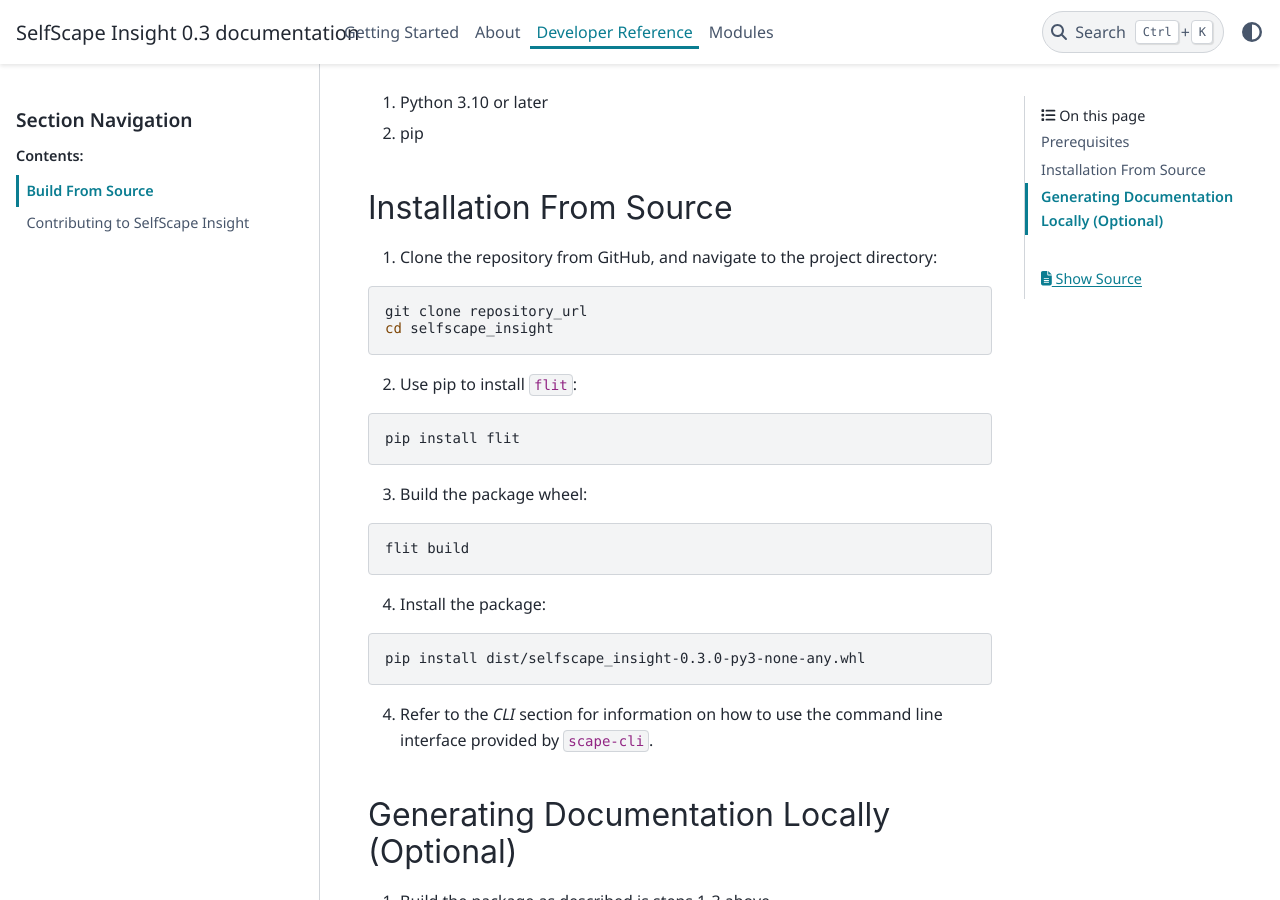
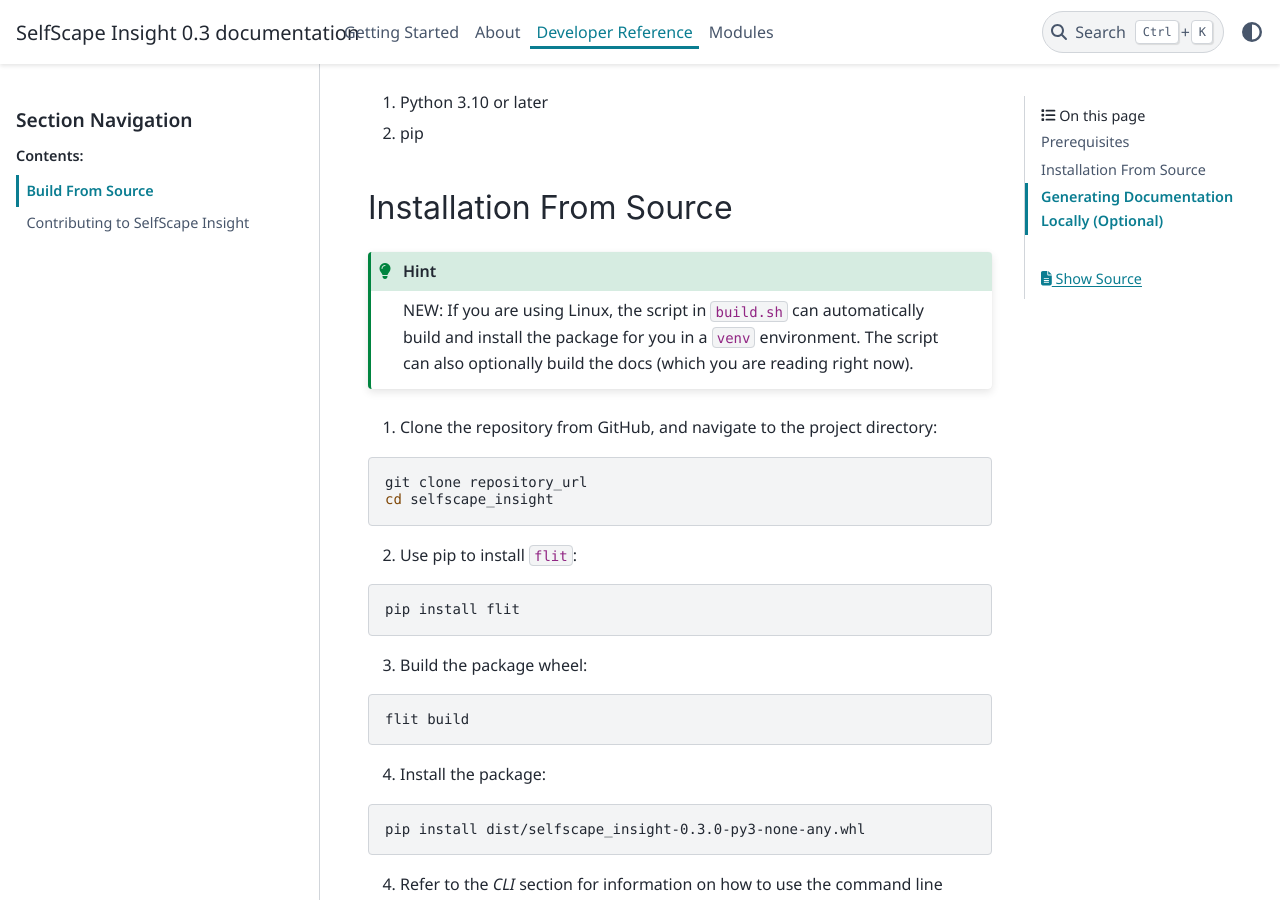
Before and after one commit to mindsresearch/between_bytes, a Sphinx documentation site: the page built from docs/devs/building.rst, in a window 1280 px wide and 900 px high, scrolled down 478 px. Built offline with Sphinx 7.4.7 and the PyData theme 0.15.4, drawn with Linux system fonts in a browser that asks for light colours.

Commit message:
DOCS: Continue work on docs

```diff
--- a/docs/conf.py
+++ b/docs/conf.py
@@ -18,7 +18,7 @@
 # -- General configuration ---------------------------------------------------
 # https://www.sphinx-doc.org/en/master/usage/configuration.html#general-configuration
 
-extensions = ['sphinx.ext.autodoc', 'sphinx.ext.coverage', 'sphinx.ext.napoleon', 'sphinx_design']
+extensions = ['sphinx.ext.autodoc', 'sphinx.ext.coverage', 'sphinx.ext.napoleon', 'sphinx_design', 'sphinx.ext.todo']
 
 templates_path = ['_templates']
 exclude_patterns = ['_build', 'Thumbs.db', '.DS_Store']
--- a/docs/devs/building.rst
+++ b/docs/devs/building.rst
@@ -16,6 +16,10 @@
 
 Installation From Source
 ------------------------
+
+.. hint::
+
+    NEW: If you are using Linux, the script in ``build.sh`` can automatically build and install the package for you in a ``venv`` environment. The script can also optionally build the docs (which you are reading right now).
 
 1. Clone the repository from GitHub, and navigate to the project directory:
 
```
Also changed, not shown: docs/api/features.rst (+12 -9 lines), 1 other file.
